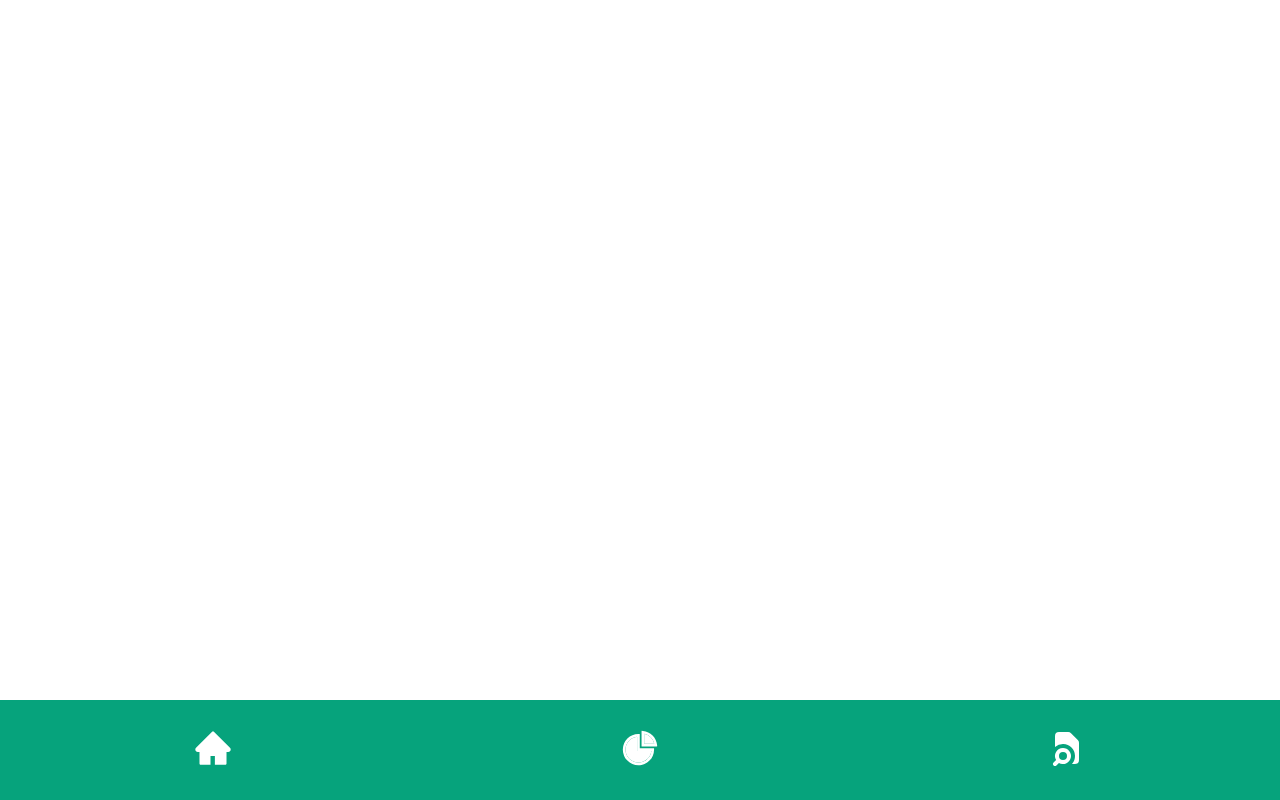
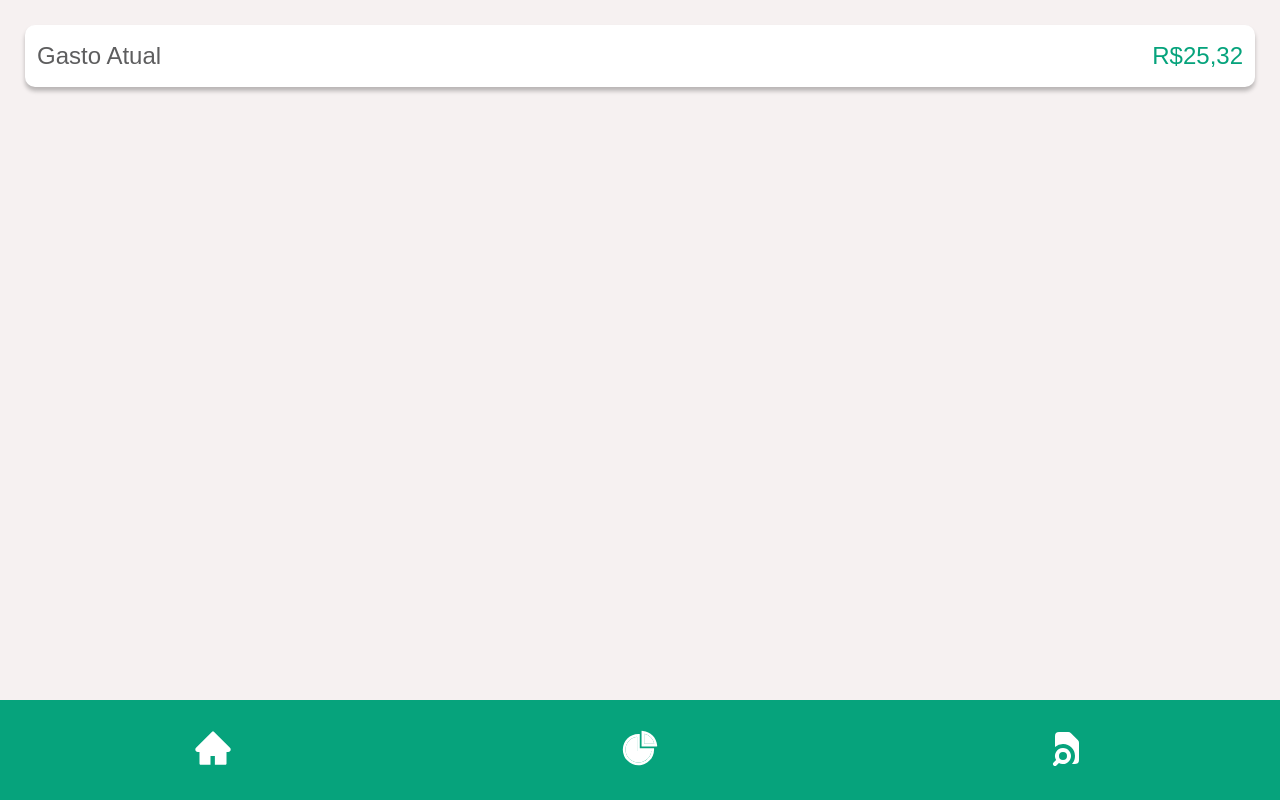
Before and after one commit to IgorNascimentoDEV/3nergize, a React (Vite) app in the folder 3nergizer/: page / in a window 1280 px wide. Built offline with nearby package versions, Linux system fonts and the light colour scheme.

Commit message:
adicionando barra superior que mostra o valor ja consumido pelo usuario

```diff
--- a/3nergizer/src/components/HomeComponents/Search.tsx
+++ b/3nergizer/src/components/HomeComponents/Search.tsx
@@ -1,10 +1,21 @@
 import React from "react";
 import * as S from "./styles";
 
-interface SearchProps {}
+interface SearchProps {
+  amount:string;
+}
 
-const Search = ({}: SearchProps) => {
-  return <S.StyledSearch></S.StyledSearch>;
+const Search = ({amount}: SearchProps) => {
+  return (
+    <S.StyledSearch>
+      <span>
+        <p>Gasto Atual</p>
+      </span>
+      <span>
+        R${amount}
+      </span>
+    </S.StyledSearch>
+  );
 };
 
 export default Search;
--- a/3nergizer/src/components/HomeComponents/styles.ts
+++ b/3nergizer/src/components/HomeComponents/styles.ts
@@ -1,3 +1,27 @@
-import styled from 'styled-components';
+import styled from "styled-components";
 
-export const StyledSearch = styled.div``;
+export const StyledSearch = styled.div`
+  background: #ffffff;
+  box-shadow: 0px 4px 4px rgba(0, 0, 0, 0.25);
+  border-radius: 10px;
+  padding: 12px;
+  margin: 25px;
+  display: flex;
+  justify-content: space-between;
+  align-items: center;
+
+  span {
+    p {
+      font-weight: 400;
+      font-size: 24px;
+      color: #5e5e5f;
+    }
+  }
+
+  span {
+    font-weight: 400;
+    font-size: 24px;
+    line-height: 38px;
+    color: #06a37c;
+  }
+`;
--- a/3nergizer/src/pages/ Home.tsx
+++ b/3nergizer/src/pages/ Home.tsx
@@ -3,13 +3,14 @@ import * as S from "./StylesPage";
 
 //NavBottomBar
 import NavBottomBar from "../components/NavBottomBar/NavBottomBar";
+import Search from "../components/HomeComponents/Search";
 
 interface HomeProps {}
 
 const Home = ({}: HomeProps) => {
   return (
     <S.StyledHomePage>
-
+      <Search amount={'25,32'}/>
       <NavBottomBar />
     </S.StyledHomePage>
   );
--- a/3nergizer/src/pages/StylesPage.ts
+++ b/3nergizer/src/pages/StylesPage.ts
@@ -3,7 +3,8 @@ import styled from "styled-components";
 export const StyledHomePage = styled.section`
   display: flex;
   flex-direction: column;
-  justify-content: flex-end;
+  justify-content: space-between;
   width: 100%;
   height: 100vh;
+  background-color: #F6F1F1;
 `;
```
